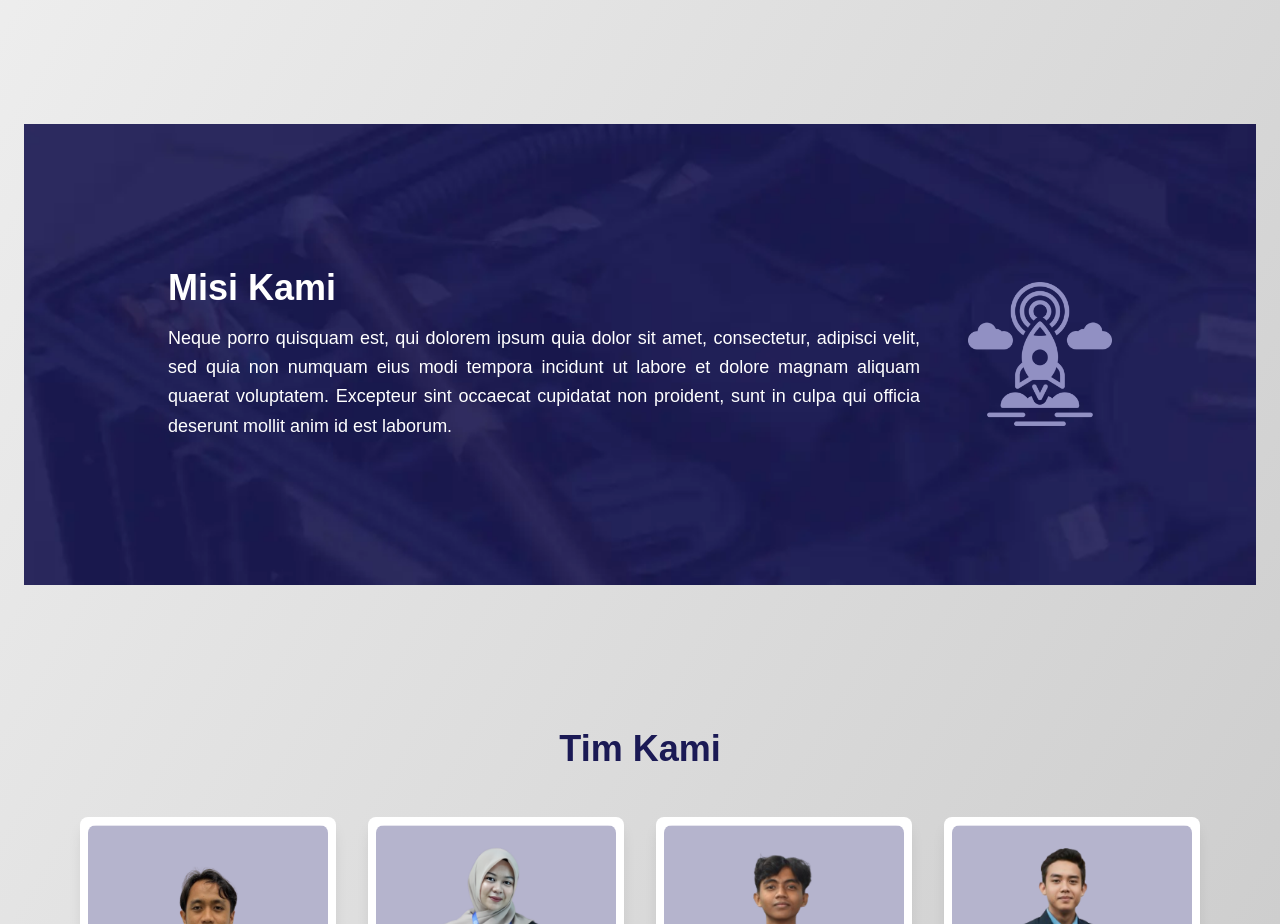
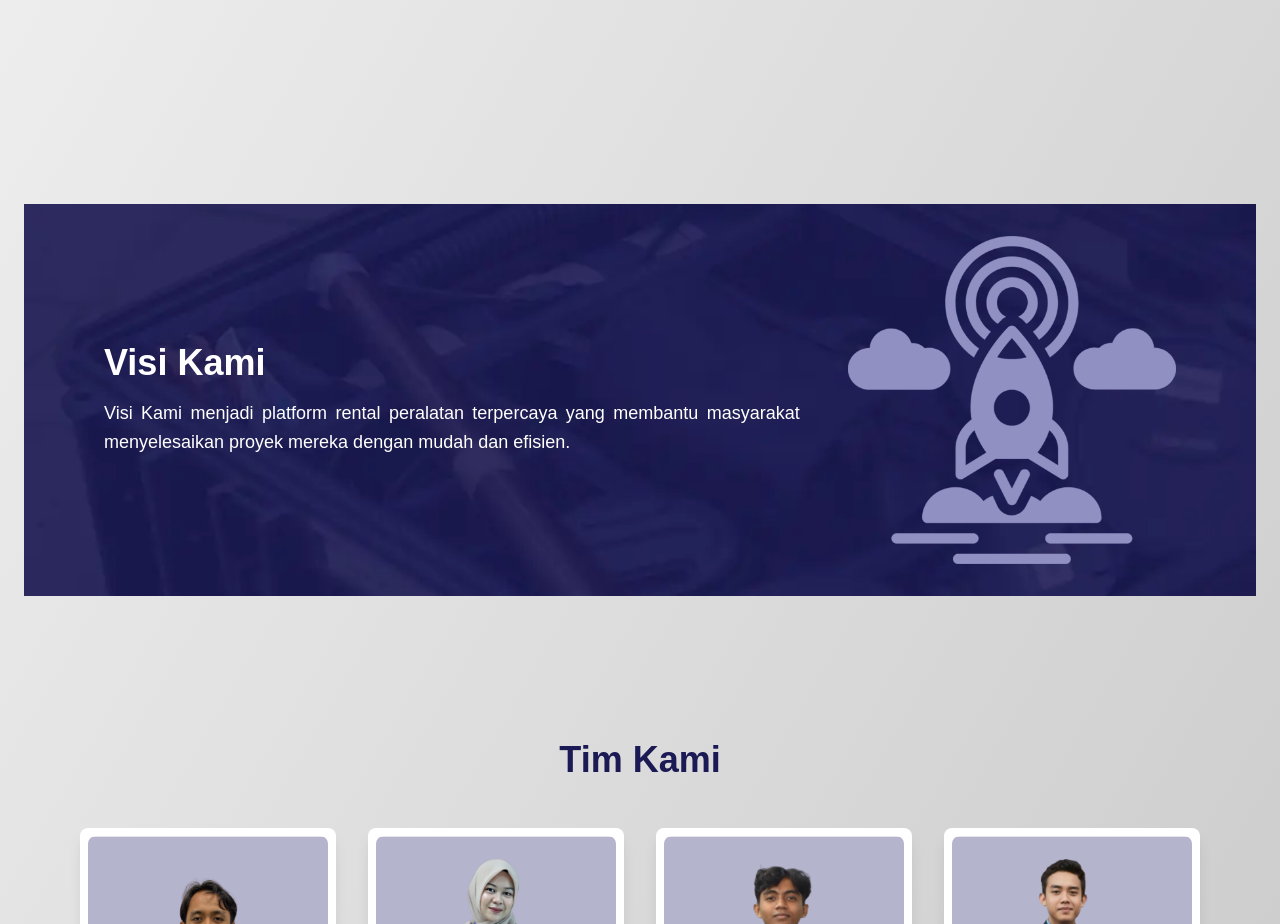
Before and after one commit to DaffaAfdallah/rentfest, a React (Vite) app: page /tentang in a window 1280 px wide. Shown: the part 780-1704 px from the top of the page. Built offline with nearby package versions, Linux system fonts and the light colour scheme.

Commit message:
semangat

```diff
--- a/src/pages/Tentang.jsx
+++ b/src/pages/Tentang.jsx
@@ -30,15 +30,15 @@ const Tentang = () => {
         </section>
 
         <section
-          className="flex flex-col md:flex-row justify-between items-center p-12 md:p-36 bg-cover bg-center"
+          className="flex flex-col md:flex-row justify-between items-center px-20 py-8 mt-20 bg-cover bg-center"
           style={{
             backgroundImage: `url(${rentfestBackground})`
           }}
         >
           <div className="mb-8 md:mb-0 md:pr-12" data-aos="fade-up">
-            <h2 className="text-4xl font-bold text-white mb-4">Misi Kami</h2>
+            <h2 className="text-4xl font-bold text-white mb-4">Visi Kami</h2>
             <p className="text-white text-lg text-justify leading-relaxed">
-              Neque porro quisquam est, qui dolorem ipsum quia dolor sit amet, consectetur, adipisci velit, sed quia non numquam eius modi tempora incidunt ut labore et dolore magnam aliquam quaerat voluptatem. Excepteur sint occaecat cupidatat non proident, sunt in culpa qui officia deserunt mollit anim id est laborum.
+            Visi Kami menjadi platform rental peralatan terpercaya yang membantu masyarakat menyelesaikan proyek mereka dengan mudah dan efisien.
             </p>
           </div>
           <div className="w-full md:w-1/2" data-aos="fade-up">
```
